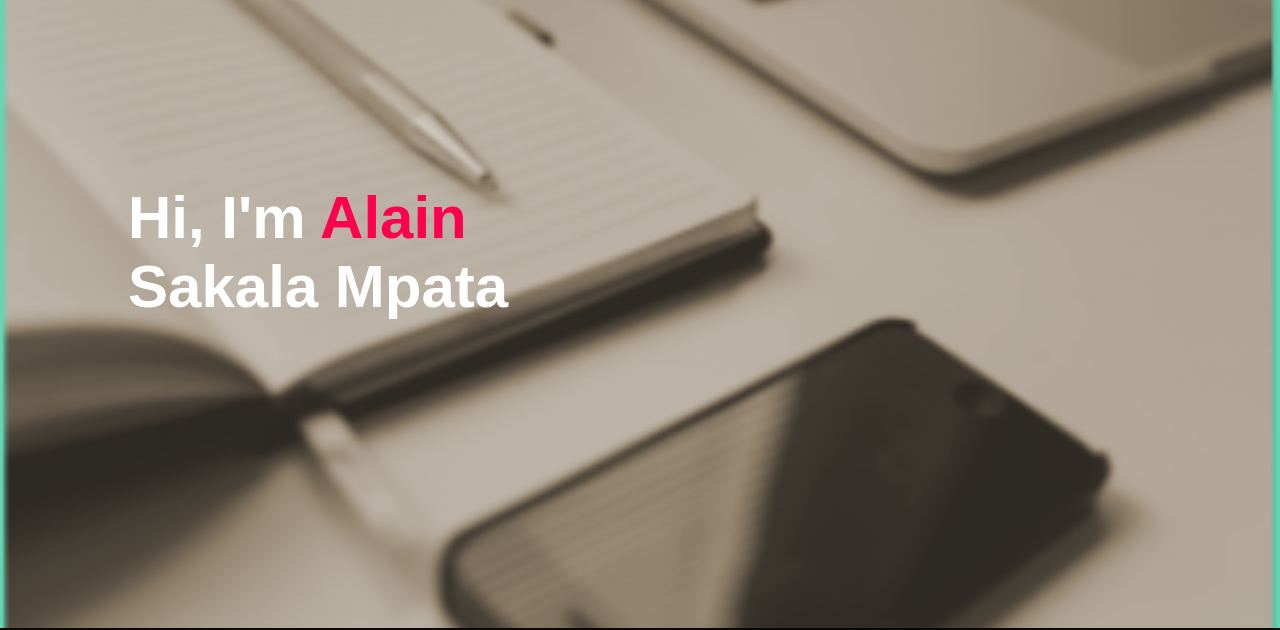
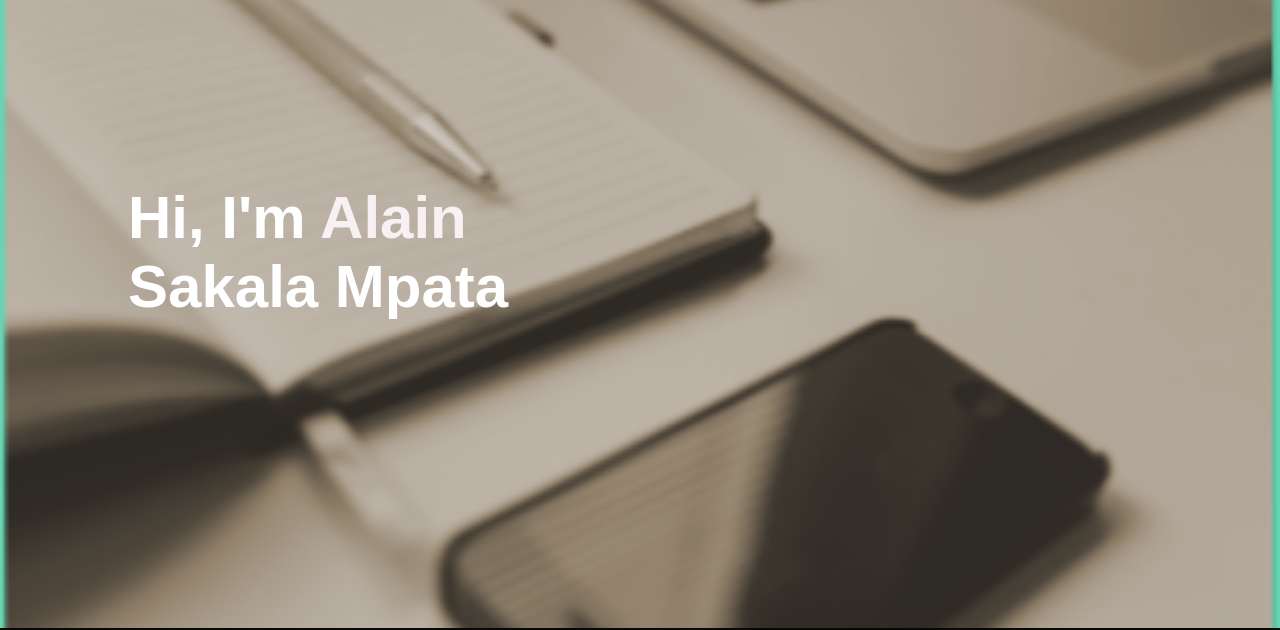
Before and after one commit to AlainMpata/My-Portfolio, a plain HTML site: page index.html in a window 1280 px wide. Shown: the part 172-802 px from the top of the page. Drawn offline with Linux system fonts and the light colour scheme.

Commit message:
Changed name from pink to white color.

```diff
--- a/style.css
+++ b/style.css
@@ -64,7 +64,7 @@ nav ul li a:hover::after{
     margin-top: 20px;
 }
 .header-text h1 span{
-    color: #ff004f;
+    color: #f7f1f3;
 }
 /*--------------------About--------------------------------*/
 
```
